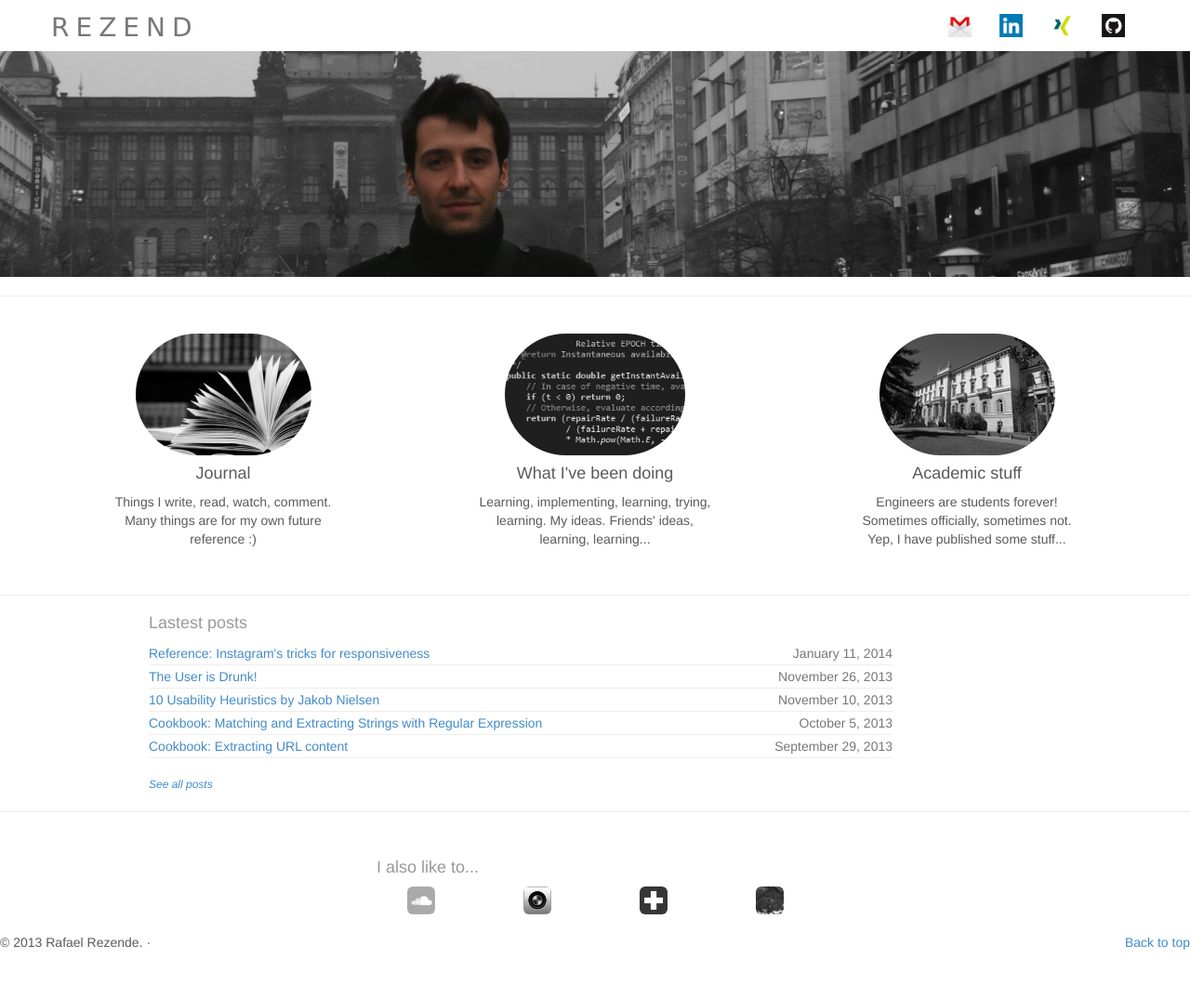
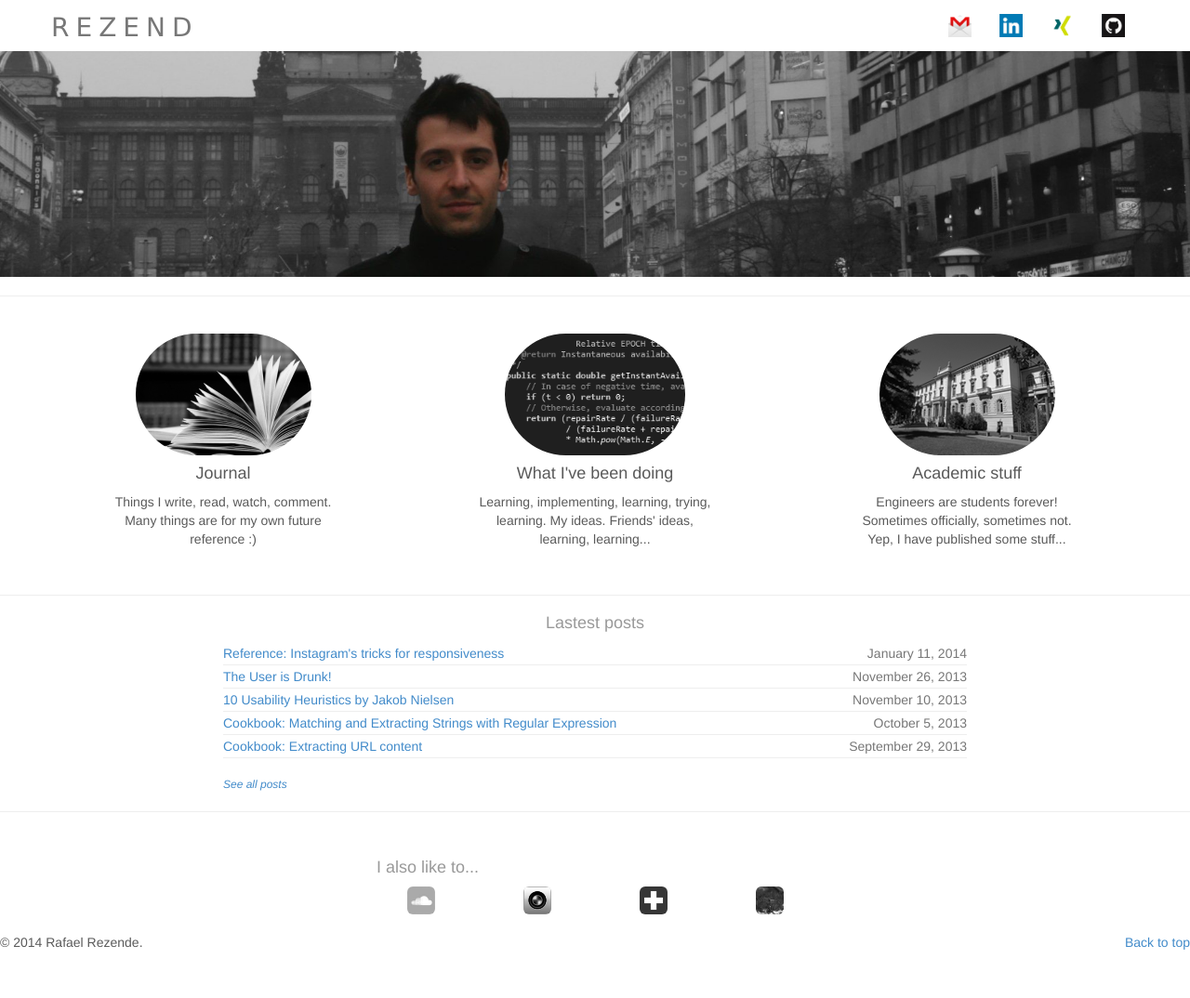
Before and after one commit to rafaelrezend/rafaelrezend.github.io, a Jekyll site: the page built from index.html, in a window 1280 px wide. Shown: the whole page at 93% size. Built offline with Jekyll 4.4.1, drawn with Linux system fonts in a browser that asks for light colours; Markdown is read by kramdown in place of the engine named in the settings.

Commit message:
Aligned the post div from index to the center.

```diff
--- a/_layouts/main.html
+++ b/_layouts/main.html
@@ -99,7 +99,7 @@
 
 	<hr class="divider">
 
-	<div class="hidden-sm">
+	<div class="hidden-sm" align="center">
 		{{ content }}
 	</div>
 
@@ -127,7 +127,7 @@
 	<!-- FOOTER -->
 	<footer>
 		<p class="pull-right"><a href="#">Back to top</a></p>
-		<p>&copy; 2013 Rafael Rezende. &middot;</p>
+		<p>&copy; 2014 Rafael Rezende.</p>
 	</footer>
 
     </div><!-- /.container -->
--- a/index.html
+++ b/index.html
@@ -7,7 +7,7 @@ title: "REZEND"
 
 <h4><span class="text-muted">Lastest posts</span></h4>
 
-	<div class="related">
+	<div class="related" align="left">
 		<ul>
 		{% for post in site.posts limit:5 %}
 		  <li>
@@ -17,6 +17,6 @@ title: "REZEND"
 		</ul>
   </div>
 
-	<br><p style="font-size:12px"><a href="journal.html"><i>See all posts</i></a></p>
+	<br><p style="font-size:12px" align="left"><a href="journal.html"><i>See all posts</i></a></p>
 
 </div>
```
